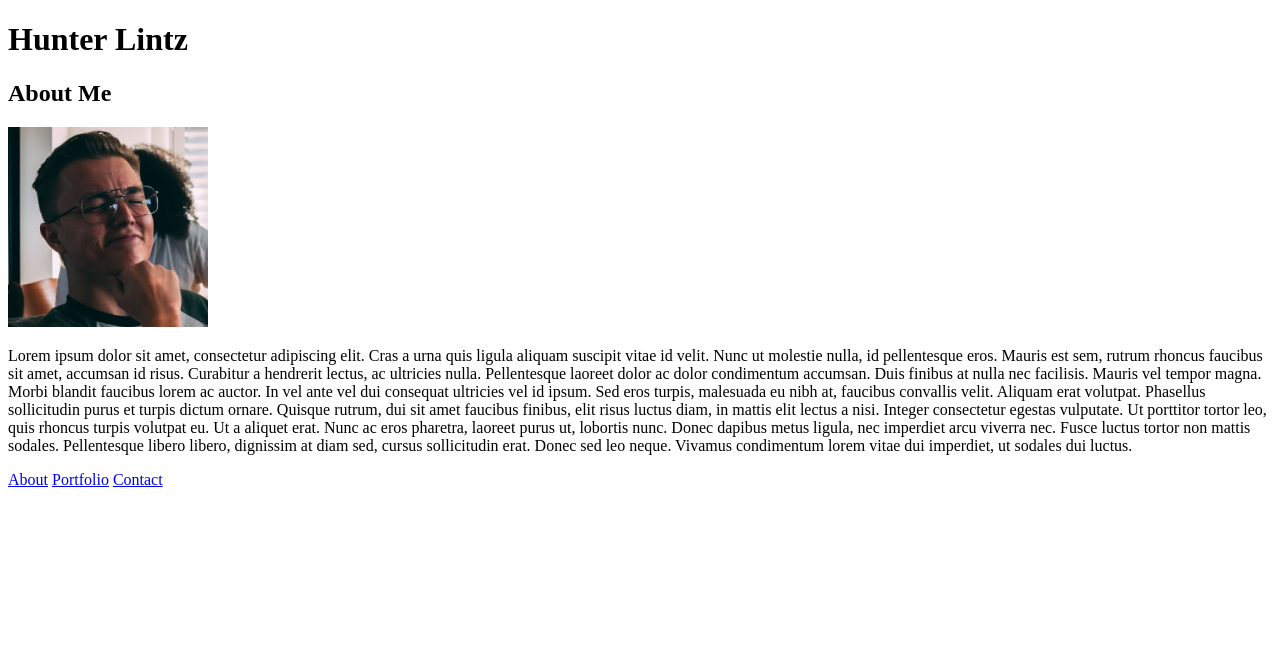
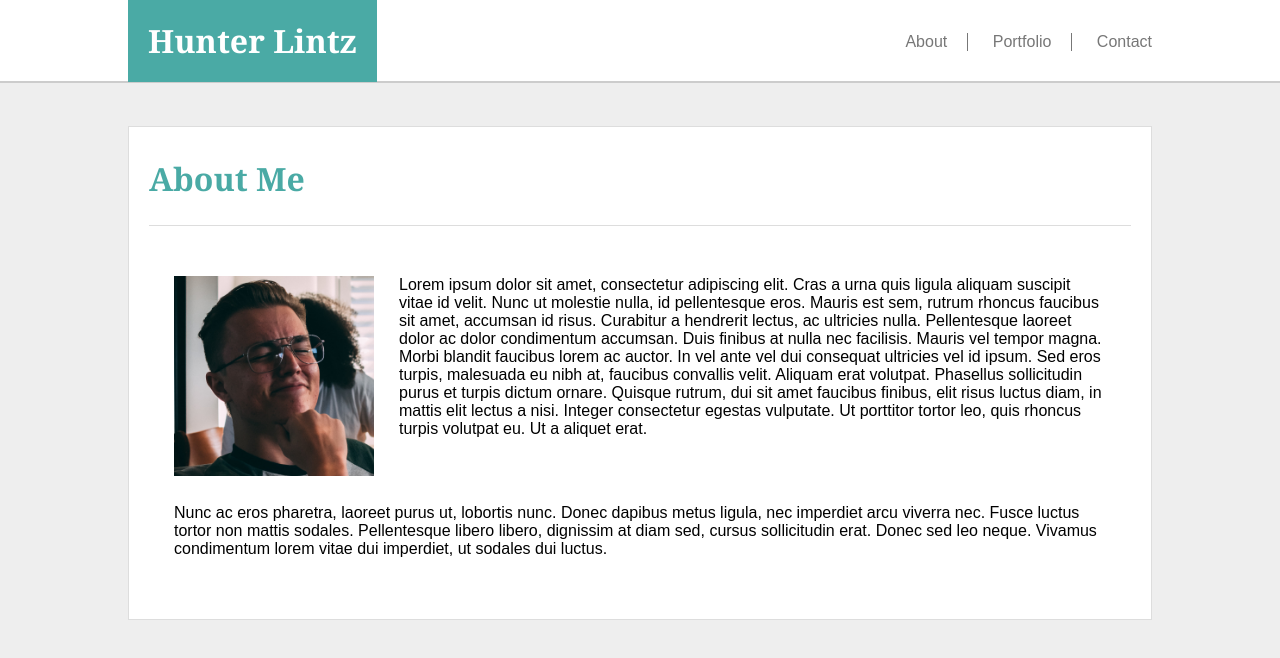
Before and after one commit to HunterLintz/Basic-Portfolio, a plain HTML site: page index.html in a window 1280 px wide. Drawn offline with Linux system fonts and the light colour scheme.

Commit message:
Added CSS for Nav Bar and Index Page

```diff
--- a/assets/css/style.css
+++ b/assets/css/style.css
@@ -0,0 +1,79 @@
+header{
+    background-color: #ffffff;
+    padding-bottom: 19px;
+    padding-top: 19px;
+    border-bottom: 2px solid #cccccc;
+
+}
+
+h1{
+    font-family: 'Georgia', Times, Times New Roman, serif;
+    text-align:  left;
+    margin: 0px;
+    padding-left: 10%;
+
+}
+.aboutMe{
+    color: #4aaaa5;
+    border-bottom:1px solid #dddddd;
+    margin-top: 10px;
+    padding-left: 0px;
+    padding-bottom: 25px;
+    margin-bottom: 25px;
+
+}
+h1 span{
+    background-color: #4aaaa5;
+    color: #ffffff;
+}
+body{
+    font-family: 'Arial', 'Helvetica Neue', Helvetica, sans-serif;
+    background-color: #eeeeee;
+    margin: 0px;
+}
+nav{
+    float: right;
+    margin-right: 10%;
+    margin-top: -45px;
+    background-color: #ffffff;
+}
+nav li{
+    display: inline-block;
+
+}
+nav ul {
+    color: #777777;
+    padding: 0px;
+    list-style-type: none;
+
+}
+nav ul a{
+    color: #777777;
+    text-decoration: none;
+}
+.rightl{
+    padding-right: 20px;
+    margin-right: 20px;
+    border-right: 1px solid #777777;
+
+}
+span, .main{
+    margin: 0px;
+    padding: 20px;
+}
+.main{
+    background-color: #ffffff;
+    min-height: 350px;
+    border: 1px solid #dddddd;
+    margin-right: 10%;
+    margin-left: 10%;
+    margin-top: 25px;
+
+}
+img{
+    float: left;
+    padding: 25px;
+}
+p{
+    padding: 25px;
+}
--- a/index.html
+++ b/index.html
@@ -8,22 +8,45 @@
 
         <title>About Me</title>
 
+        <link rel="stylesheet" href="assets/css/style.css">
+
     </head>
+
     <body>
 
-        <H1>Hunter Lintz</H1>
+        <header>
 
-        <h2>About Me</h2>
+            <h1><span>Hunter Lintz</span></h1>
 
-        <img width="200" height="200" src="assets\images\PImage.jpg" alt="">
+            <nav>
 
-        <p>
-            Lorem ipsum dolor sit amet, consectetur adipiscing elit. Cras a urna quis ligula aliquam suscipit vitae id velit. Nunc ut molestie nulla, id pellentesque eros. Mauris est sem, rutrum rhoncus faucibus sit amet, accumsan id risus. Curabitur a hendrerit lectus, ac ultricies nulla. Pellentesque laoreet dolor ac dolor condimentum accumsan. Duis finibus at nulla nec facilisis. Mauris vel tempor magna. Morbi blandit faucibus lorem ac auctor. In vel ante vel dui consequat ultricies vel id ipsum. Sed eros turpis, malesuada eu nibh at, faucibus convallis velit. Aliquam erat volutpat. Phasellus sollicitudin purus et turpis dictum ornare. Quisque rutrum, dui sit amet faucibus finibus, elit risus luctus diam, in mattis elit lectus a nisi. Integer consectetur egestas vulputate. Ut porttitor tortor leo, quis rhoncus turpis volutpat eu. Ut a aliquet erat. Nunc ac eros pharetra, laoreet purus ut, lobortis nunc. Donec dapibus metus ligula, nec imperdiet arcu viverra nec. Fusce luctus tortor non mattis sodales. Pellentesque libero libero, dignissim at diam sed, cursus sollicitudin erat. Donec sed leo neque. Vivamus condimentum lorem vitae dui imperdiet, ut sodales dui luctus.
-        </p>
+                <ul>
+                    <li class="rightl"><a href="index.html">About</a></li>
+                    <li class="rightl"><a href="portfolio.html">Portfolio</a></li>
+                    <li><a href="contact.html">Contact</a> </li>
+                </ul>
 
-        <a href="index.html">About</a>
-        <a href="portfolio.html">Portfolio</a>
-        <a href="contact.html">Contact</a>
+            </nav>
+
+        </header>
+
+        <br>
+
+        <div class="main">
+
+            <h1 class="aboutMe">About Me</h1>
+
+            <img width="200" height="200" src="assets\images\PImage.jpg" alt="">
+
+            <p>
+                Lorem ipsum dolor sit amet, consectetur adipiscing elit. Cras a urna quis ligula aliquam suscipit vitae id velit. Nunc ut molestie nulla, id pellentesque eros. Mauris est sem, rutrum rhoncus faucibus sit amet, accumsan id risus. Curabitur a hendrerit lectus, ac ultricies nulla. Pellentesque laoreet dolor ac dolor condimentum accumsan. Duis finibus at nulla nec facilisis. Mauris vel tempor magna. Morbi blandit faucibus lorem ac auctor. In vel ante vel dui consequat ultricies vel id ipsum. Sed eros turpis, malesuada eu nibh at, faucibus convallis velit. Aliquam erat volutpat. Phasellus sollicitudin purus et turpis dictum ornare. Quisque rutrum, dui sit amet faucibus finibus, elit risus luctus diam, in mattis elit lectus a nisi. Integer consectetur egestas vulputate. Ut porttitor tortor leo, quis rhoncus turpis volutpat eu. Ut a aliquet erat.
+            </p>
+            <p>
+                Nunc ac eros pharetra, laoreet purus ut, lobortis nunc. Donec dapibus metus ligula, nec imperdiet arcu viverra nec. Fusce luctus tortor non mattis sodales. Pellentesque libero libero, dignissim at diam sed, cursus sollicitudin erat. Donec sed leo neque. Vivamus condimentum lorem vitae dui imperdiet, ut sodales dui luctus.
+            </p>
+
+        </div>
 
     </body>
+
 </html>
```
Also changed, not shown: contact.html (+22 -6 lines), portfolio.html (+24 -5 lines).
